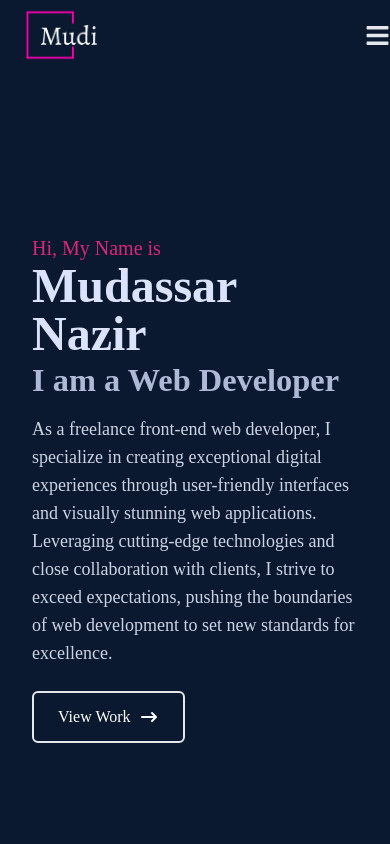
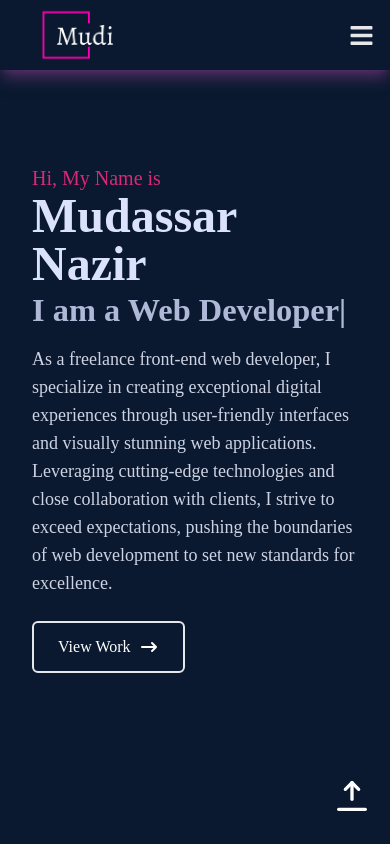
Before and after one commit to MudassarNazir956/Mudassar-Personal-Portfolio, a React (Vite) app: page / in a window 390 px wide. Shown: the top 844 px of the page. Built offline with nearby package versions, Linux system fonts and the light colour scheme.

Commit message:
work on navbar and furthur styling

```diff
--- a/src/components/Home.jsx
+++ b/src/components/Home.jsx
@@ -27,7 +27,10 @@ const Home = () => {
               ]}
               wrapper="span"
               speed={50}
-              style={{ fontSize: "1.8em", display: "inline-block" }}
+              style={{
+                fontSize: "1.8em",
+                display: "inline-block",
+              }}
               repeat={Infinity}
             />
           </h2>
@@ -55,7 +58,7 @@ const Home = () => {
         <div>
           <Link to="home" smooth={true} duration={700}>
             <TbArrowBarUp
-              className="text-[#ffffff] hidden lg:flex  fixed top-[90%] left-[95%] cursor-pointer"
+              className="text-[#ffffff] flex  fixed top-[92%] left-[85%] sm:top-[90%] sm:left-[95%] cursor-pointer"
               size={40}
             />
           </Link>
--- a/src/components/Navbar.jsx
+++ b/src/components/Navbar.jsx
@@ -29,7 +29,7 @@ const Navbar = () => {
 
   return (
     <>
-      <div className=" w-full h-[70px] flex justify-between items-center px-4n shadow-lg shadow-[#522f66] bg-[#0a192f] text-gray-200">
+      <div className="fixed w-full h-[70px] flex justify-between items-center px-4 shadow-lg shadow-[#522f66] bg-[#0a192f] text-gray-200">
         <div className="pl-6">
           <Link to="home" smooth={true} duration={700}>
             <a href="/">
--- a/src/components/Skills.jsx
+++ b/src/components/Skills.jsx
@@ -14,7 +14,7 @@ const Skills = () => {
   return (
     <div
       name="skills"
-      className="bg-[#0a192f] w-full h-screen text-gray-200 pt-96 sm:pt-32"
+      className="bg-[#0a192f] w-full h-screen text-gray-200 pt-96 sm:pt-0"
     >
       {/* Container */}
       <div className="max-w-[1000px] mx-auto p-4 flex flex-col justify-center h-full w-full">
```
